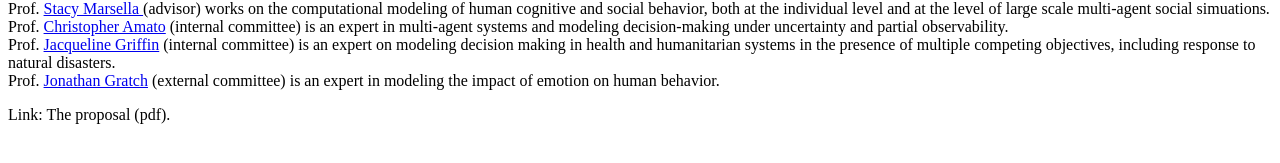
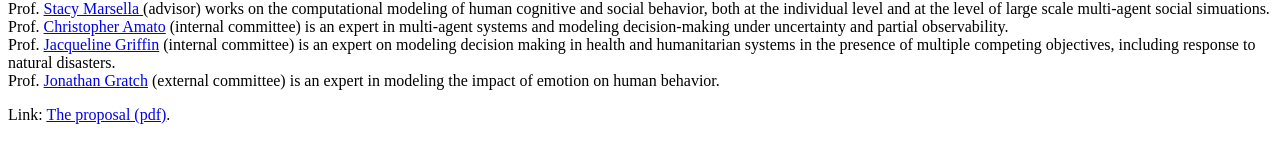
Before and after one commit to yongsa-nut/yongsa-nut.github.io, a plain HTML site: page thesis_proposal.html in a window 1280 px wide. Shown: the part 121-284 px from the top of the page. Drawn offline with Linux system fonts and the light colour scheme.

Commit message:
Update thesis_proposal.html

```diff
--- a/thesis_proposal.html
+++ b/thesis_proposal.html
@@ -17,7 +17,7 @@ Prof. <a href="http://ict.usc.edu/profile/jonathan-gratch/">Jonathan Gratch</a>
 
 </p>
 
-Link: The proposal (pdf).
+Link: <a href="https://yongsa-nut.github.io/Nutchanon_Thesis_Proposal.pdf">The proposal (pdf)</a>.
 
 
 </body>
```
